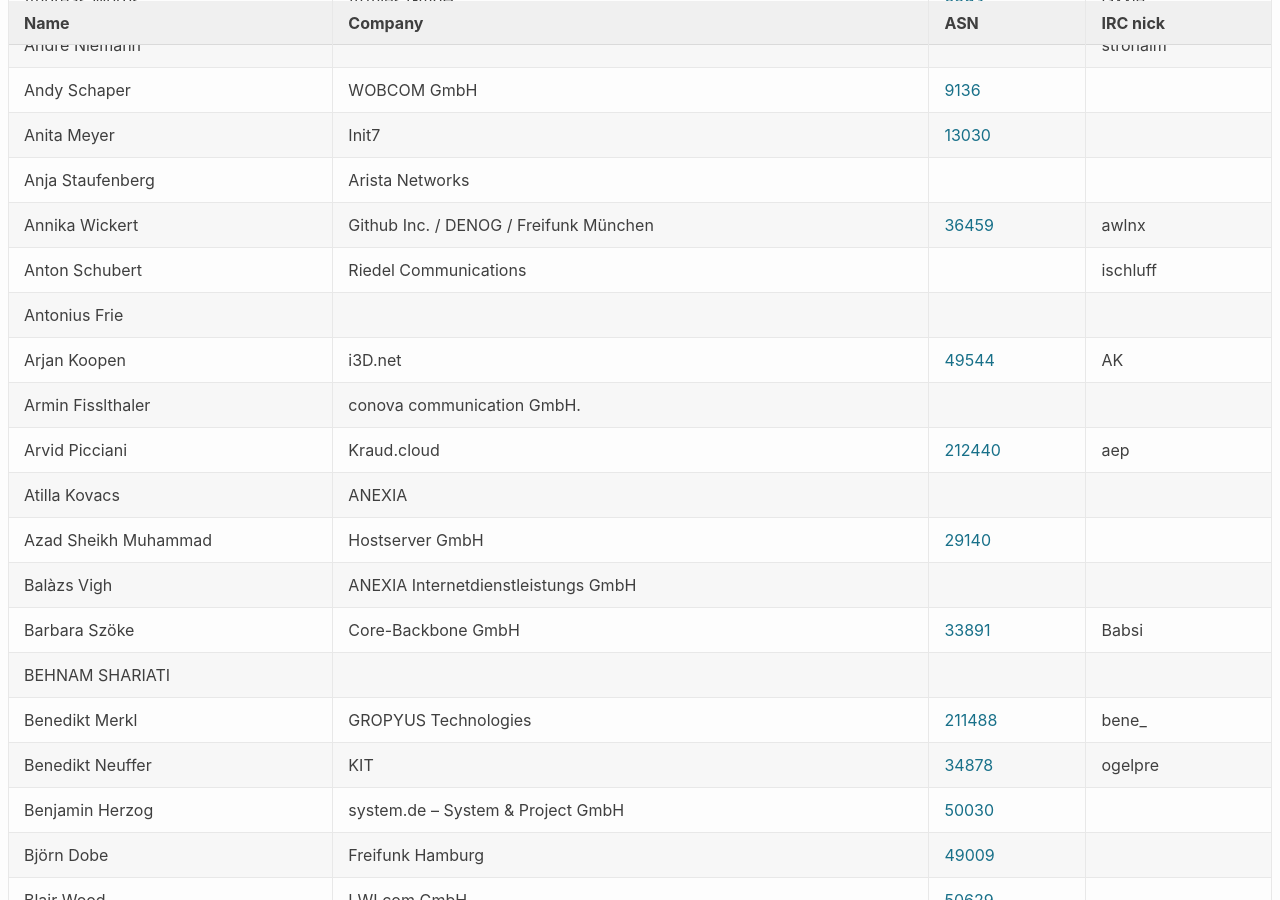
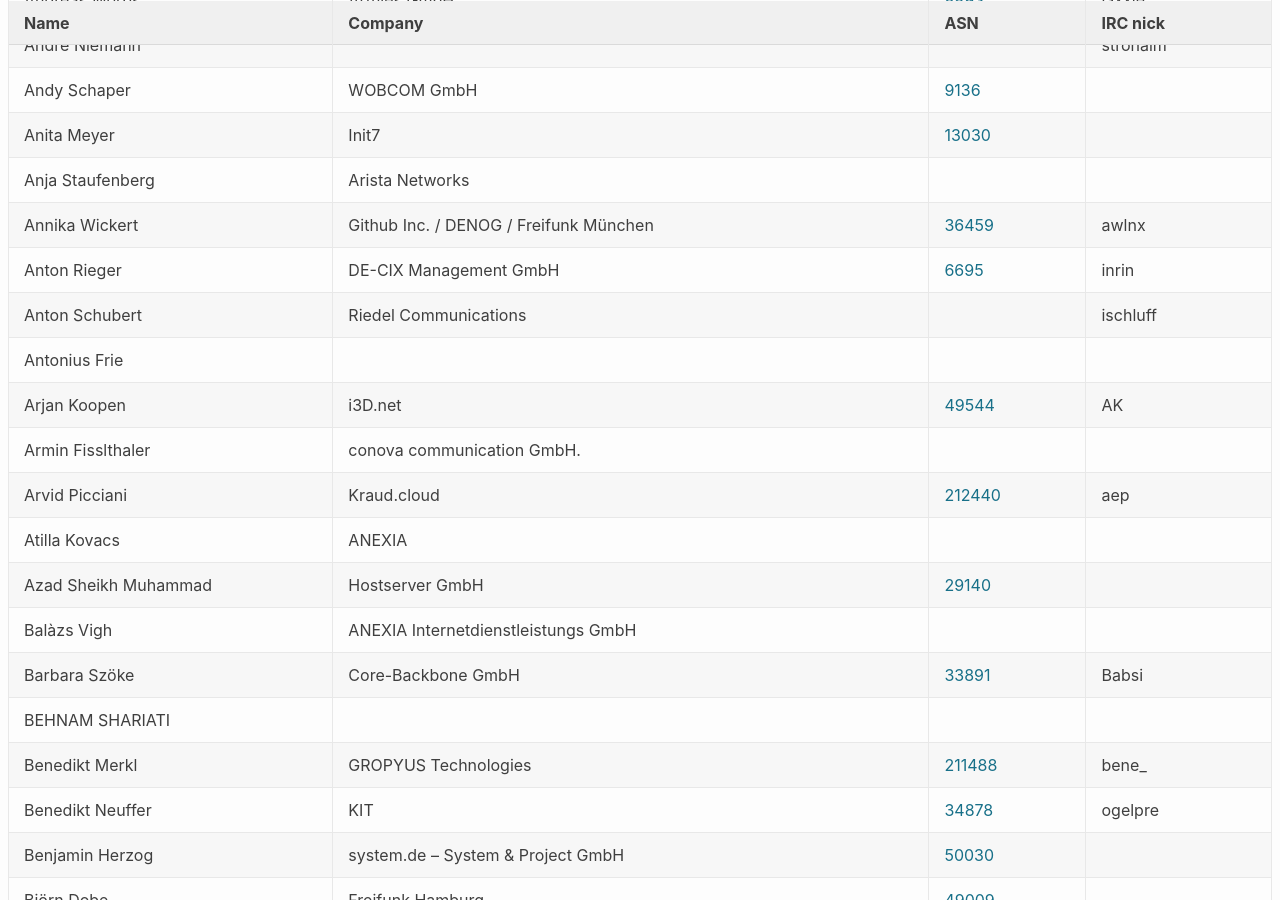
Before and after one commit to denog/pretix-attendeelist, a Jekyll site: the page built from denog15/index.md, in a window 1280 px wide and 900 px high, scrolled down 1189 px. Built offline with Jekyll 4.4.1, drawn with Linux system fonts in a browser that asks for light colours.

Commit message:
Latest data: Wed Oct 25 08:30:11 UTC 2023

```diff
--- a/_data/attendees_denog15_onsite.json
+++ b/_data/attendees_denog15_onsite.json
@@ -174,6 +174,12 @@
     "asn": null
   },
   {
+    "name": "Anton Rieger",
+    "company": "DE-CIX Management GmbH",
+    "irc": "inrin",
+    "asn": "6695"
+  },
+  {
     "name": "Anton Schubert",
     "company": "Riedel Communications",
     "irc": "ischluff",
```
